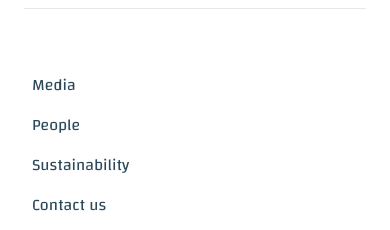
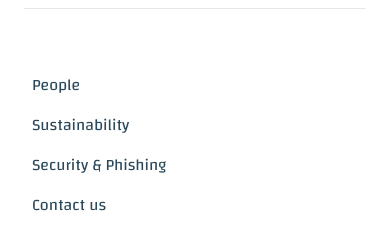
Before and after one commit to arshajahan/confab, a React (Vite) app: page / in a window 390 px wide. Both pictures are taken after a click on the icon 356 px from the left and 38 px from the top of the page. Shown: the part 332-562 px from the top of the page. Built offline with nearby package versions, Linux system fonts and the light colour scheme.

Commit message:
terms link fixed

```diff
--- a/src/assets/constants.jsx
+++ b/src/assets/constants.jsx
@@ -61,9 +61,9 @@ export const services = [
     {
       id: 4,
       question: "Blogs",
-      path:'/#blogs',
+      path:'/blogs',
       sub: [],
-      type: 'section'
+      type: 'page'
     },
 
     {
--- a/src/components/Footer.jsx
+++ b/src/components/Footer.jsx
@@ -52,7 +52,7 @@ function Footer() {
           <ul className='flex flex-col gap-5 mt-6 lg:mt-4'>
               <div className=' lg:hidden flex flex-col gap-7'>
               <Link onClick={() => menuClicked()} to='/privacy'>Privacy</Link>
-              <Link onClick={() => menuClicked()} to='/terms-conditions'>Terms & Conditions</Link>
+              <Link onClick={() => menuClicked()} to='/terms'>Terms & Conditions</Link>
               <Link onClick={() => menuClicked()} to='/security-phishing'>Security & Phishing</Link>
           </div>
           </ul>
--- a/src/components/Navbar.jsx
+++ b/src/components/Navbar.jsx
@@ -206,17 +206,13 @@ const Navbar = () => {
             <div className="absolute left-0 w-full">
               <ul className=" px-2 mt-16 mb-8 text-main">
                 <li className="mb-4">
-                  <Link
-                    onClick={() => menuClicked()}
-                    to="/blogs">
-                    Media
-                  </Link>
-                </li>
-                <li className="mb-4">
                   <Link onClick={() => menuClicked()} to="/diversity">People</Link>
                 </li>
                 <li className="mb-4">
                   <Link onClick={() => menuClicked()} to="/sustainability">Sustainability</Link>
+                </li>
+                <li className="mb-4">
+                  <Link onClick={() => menuClicked()} to="/security-phishing">Security & Phishing</Link>
                 </li>
                 <li className="mb-4">
                   <Link onClick={() => menuClicked()} to="/contact-us">Contact us</Link>
```
